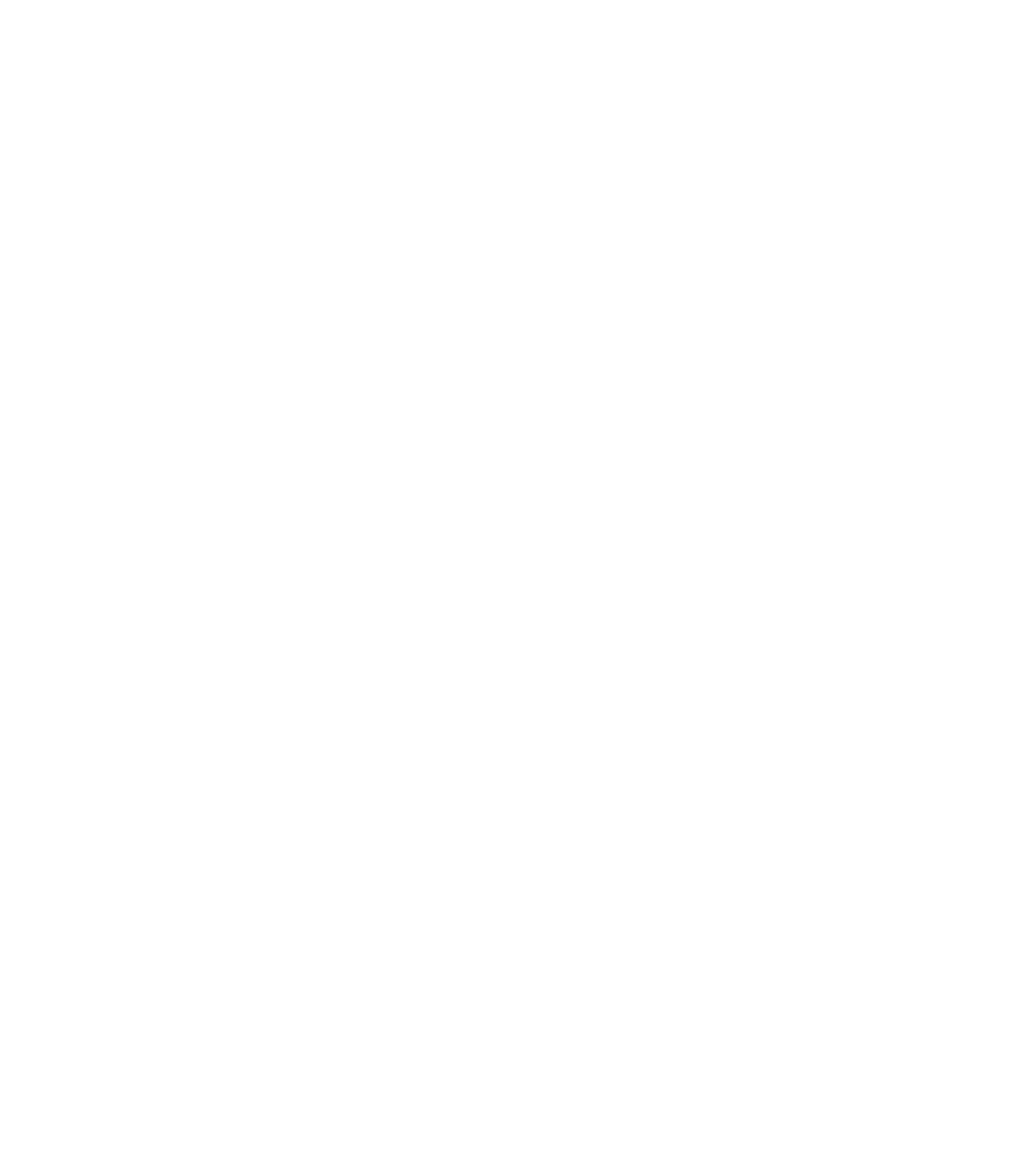
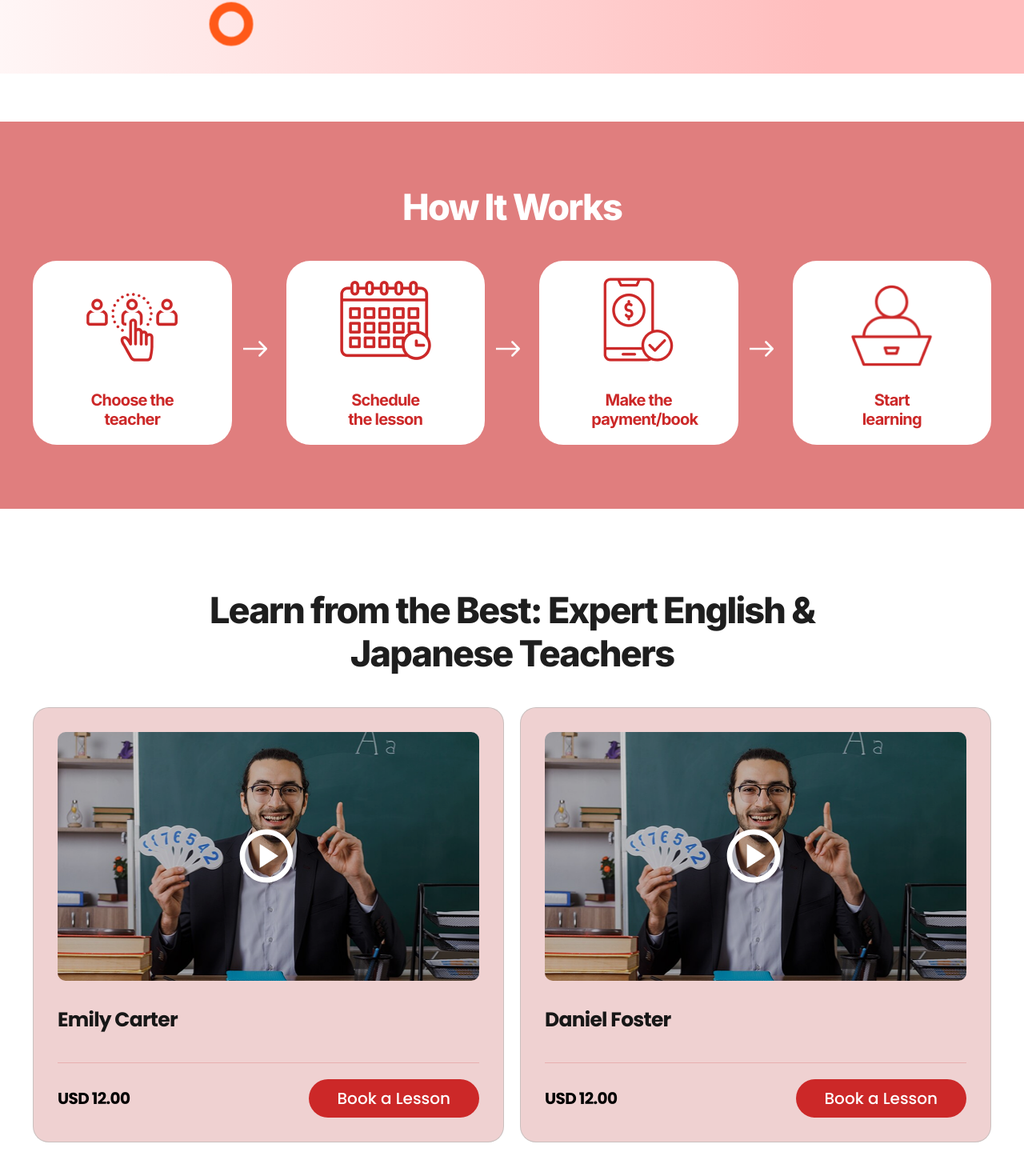
Before and after one commit to Abhinav-FP/eLearning, a Next.js app: page /home/Main in a window 1280 px wide. Before the commit this address had no page. Shown: the part 700-2170 px from the top of the page at 80% size. Before the commit the page ends 800 px from the top, so only its background shows below. Built offline with nearby package versions, Linux system fonts and the light colour scheme.

Commit message:
Made some refinements

```diff
--- a/src/pages/common/FAQ.jsx
+++ b/src/pages/common/FAQ.jsx
@@ -37,7 +37,7 @@ export default function FAQ() {
 
                 {
                     Faqs.map((items, index) => (
-                        <div id={index} className="border-b border-[#C6C7C8]">
+                        <div key={index} className="border-b border-[#C6C7C8]">
                             <button onClick={() => ToggleFaq(index)} className={`block w-full text-left bg-white border-none py-5 -tracking-[0.04em] font-semibold text-lg lg:text-xl cursor-pointer relative pr-20`} >
                                 {items.title}
                                 {
--- a/src/pages/common/HowItWork.jsx
+++ b/src/pages/common/HowItWork.jsx
@@ -34,7 +34,7 @@ export default function HowItWork() {
                     <div className="flex flex-wrap -mx-4 md:-mx-[28px] lg:-mx-[34px]">
                         {
                             Data.map((item, i) => (
-                                <div id={i} className=" w-full md:w-3/12 px-4 md:px-[28px] lg:px-[34px] relative
+                                <div key={i} className=" w-full md:w-3/12 px-4 md:px-[28px] lg:px-[34px] relative
                                 arrowimg
                                 [&:not(:last-child)]:after:absolute
                                 [&:not(:last-child)]:after:top-1/2
--- a/src/pages/home/Lession.jsx
+++ b/src/pages/home/Lesson.jsx
@@ -6,8 +6,8 @@ import EmilyCarter from "../Assets/Images/emily-carter.png";
 import Button from "../common/Button";
 import { MdOutlinePlayCircle } from "react-icons/md";
 
-export default function Lession() {
-    const Lessions = [
+export default function Lesson() {
+    const lessons = [
         {
             ThumbnailImage: EmilyCarter,
             Title: 'Emily Carter',
@@ -26,8 +26,8 @@ export default function Lession() {
                     <Heading classess={'text-[#1E1E1E]  mb-[30px] lg:mb-[40px] max-w-[834px] mx-auto text-center '} title={'Learn from the Best: Expert English & Japanese Teachers'} />
                     <div className="flex flex-wrap -mx-2.5">
                         {
-                            Lessions.map((items, i) => (
-                                <div className="w-full md:w-6/12 px-2.5">
+                            lessons && lessons?.map((items, i) => (
+                                <div className="w-full md:w-6/12 px-2.5" key={i}>
                                     <div id={i} className="bg-[#EFD1D1] border border-[rgba(56,121,117,0.2)]  rounded-[10px] lg:rounded-[20px] p-[20px] lg:p-[30px]">
                                         <div className="relative h-[311px]">
                                             <Image className="w-full h-[311px] rounded-[10px]" src={items.ThumbnailImage} alt={items.Title} width={530} height={311} />
--- a/src/pages/home/Index.jsx
+++ b/src/pages/home/Main.jsx
@@ -2,17 +2,17 @@ import React from 'react';
 import Layout from '../common/Layout';
 import Hero from './Hero';
 import HowItWork from '../common/HowItWork';
-import Lession from './Lession';
 import Ready from './Ready';
 import FindCource from './FindCource';
 import FAQ from '../common/FAQ';
+import Lesson from './Lesson';
 
-export default function Index() {
+export default function Main() {
   return (
      <Layout>
        <Hero />
        <HowItWork />
-       <Lession />
+       <Lesson />
        <Ready />
        <FindCource />
        <FAQ />
--- a/src/pages/index.js
+++ b/src/pages/index.js
@@ -1,11 +1,9 @@
-import Index from "./home/Index";
-// import PayPalButton from "./Paypal/PayPalButton";
-
+import Main from "./home/Main";
 
 
 export default function HomeMain() {
   return (
   //  <PayPalButton />
-  <Index />
+  <Main />
   );
 }
```
